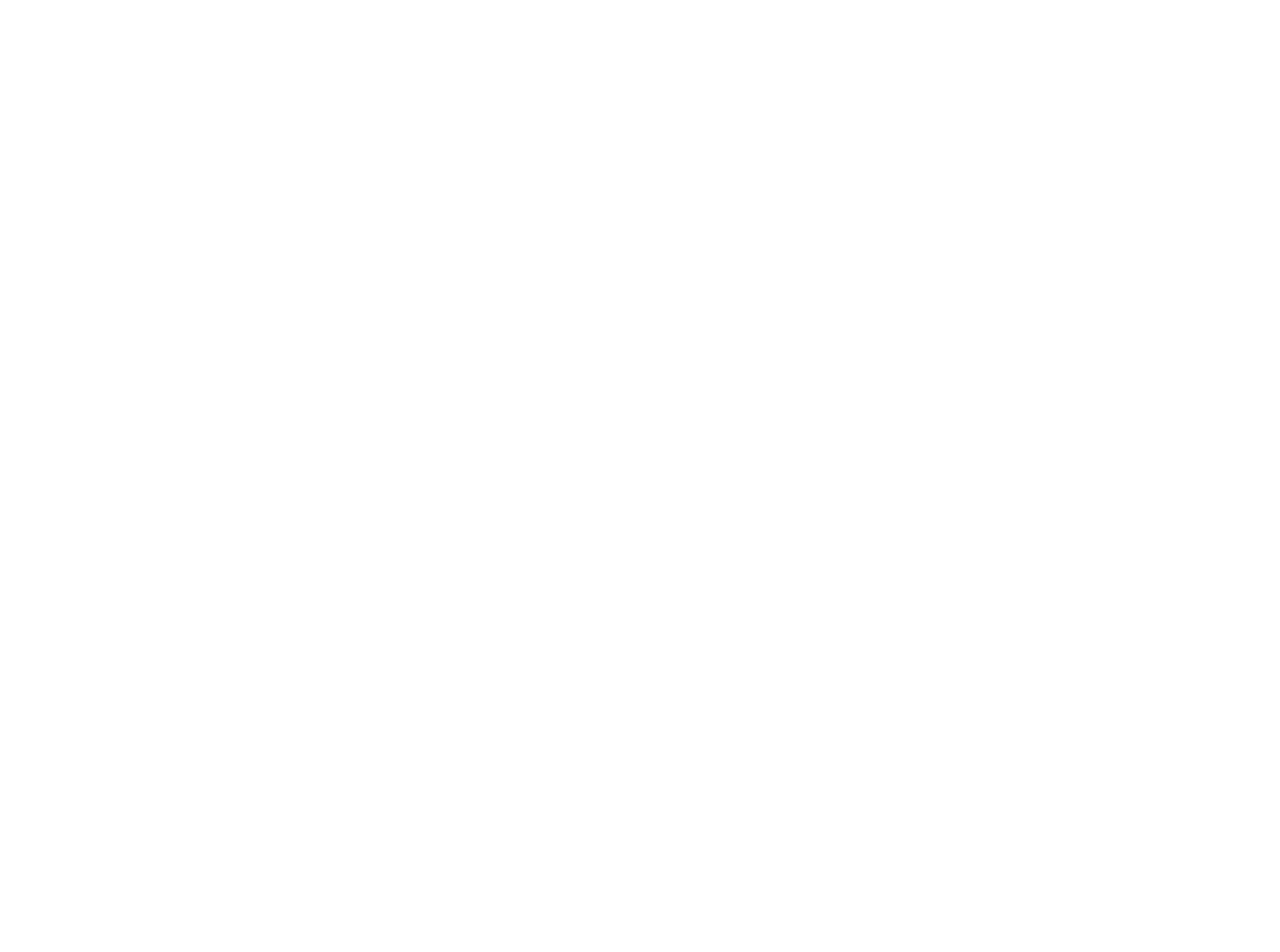
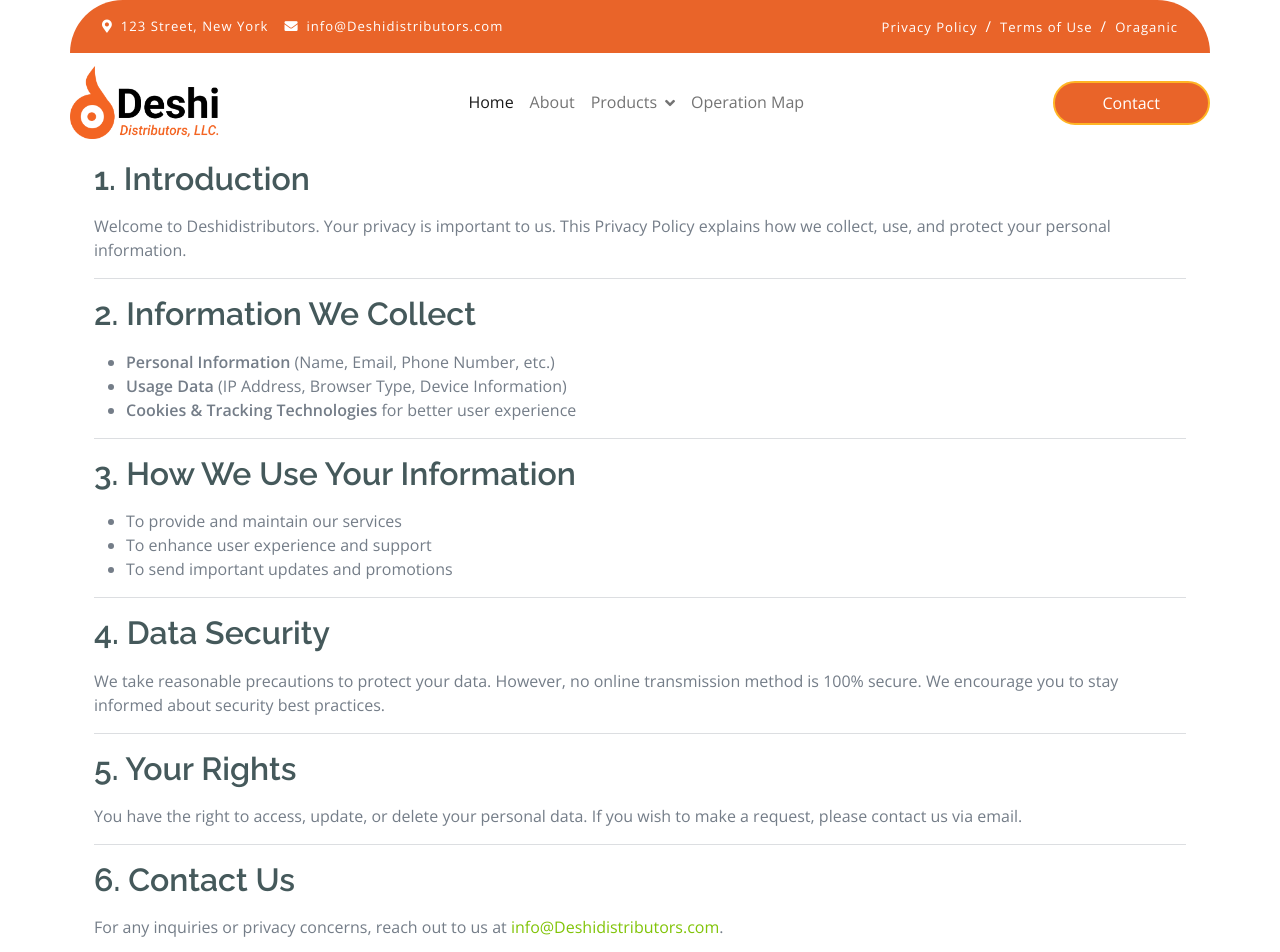
Before and after one commit to quantumedgesoft/Deshidistributors-FronEnd, a React (Vite) app: page /privacy-Policy in a window 1280 px wide. Before the commit this address had no page. Shown: the top 952 px of the page. Before the commit the page ends 800 px from the top, so only its background shows below. Built offline with nearby package versions, Linux system fonts and the light colour scheme.

Commit message:
privacy policy page add

```diff
--- a/src/components/navbar/Navbar.jsx
+++ b/src/components/navbar/Navbar.jsx
@@ -83,7 +83,7 @@
 
                 <div className="nav-item">
                   <Link
-                    href="#"
+                    href="/"
                     className="nav-link dropdown-toggle"
                     data-bs-toggle="dropdown"
                   >
--- a/src/components/navbar/Topbar.jsx
+++ b/src/components/navbar/Topbar.jsx
@@ -1,3 +1,4 @@
+import { Link } from "react-router"
 
 const Topbar = () => {
   return (
@@ -18,9 +19,9 @@
               </small>
             </div>
             <div className="top-link pe-2">
-              <a href="#" className="text-white">
+              <Link to="/privacy-Policy" className="text-white">
                 <small className="text-white mx-2">Privacy Policy</small>/
-              </a>
+              </Link>
               <a href="#" className="text-white">
                 <small className="text-white mx-2">Terms of Use</small>/
               </a>
--- a/src/pages/home/BestselleProducts.jsx
+++ b/src/pages/home/BestselleProducts.jsx
@@ -1,44 +1,75 @@
 import { useState } from "react";
-import OrganicTomato from "/src/assets/img/best-product-1.jpg";
+import Ovaltine from "/src/assets/prodducts/IMG-20250220-WA0320.jpg";
+import Zafran from "/src/assets/prodducts/IMG-20250220-WA0276.jpg";
+import BasilSeed from "/src/assets/prodducts/IMG-20250220-WA0281.jpg";
+import SunFlowerOil from "/src/assets/prodducts/IMG-20250220-WA0308.jpg";
+import HealthySoups from "/src/assets/prodducts/IMG-20250220-WA0332.jpg";
+import Linkgo from "/src/assets/prodducts/IMG-20250220-WA0333.jpg";
+import DryBean from "/src/assets/prodducts/IMG-20250220-WA0335.jpg";
+import ElachiRusk from "/src/assets/prodducts/slider9.jpg";
 
-const BestselleProducts = () => {
+const BestsellerProducts = () => {
   const [bestSellingItem, setBestSellingItem] = useState([
     {
       id: 1,
-      name: "Organic Tomato",
-      imgUrl: OrganicTomato,
+      name: "Ovaltine",
+      imgUrl: Ovaltine,
       like: 34,
       disliked: 2,
       rating: 5,
     },
     {
       id: 2,
-      name: "Fresh Orange",
-      imgUrl: "/src/assets/img/best-product-2.jpg",
+      name: "Zafran",
+      imgUrl: Zafran,
       like: 27,
       disliked: 3,
       rating: 4,
     },
     {
       id: 3,
-      name: "Green Apple",
-      imgUrl: "/src/assets/img/best-product-3.jpg",
+      name: "Basil Seed",
+      imgUrl: BasilSeed,
       like: 45,
       disliked: 5,
       rating: 3,
     },
     {
       id: 4,
-      name: "Organic Banana",
-      imgUrl: "/src/assets/img/best-product-4.jpg",
+      name: "Sun Flower Oil",
+      imgUrl: SunFlowerOil,
       like: 30,
       disliked: 1,
       rating: 4,
     },
     {
       id: 5,
-      name: "Fresh Orange",
-      imgUrl: "/src/assets/img/best-product-2.jpg",
+      name: "Healthy Soups",
+      imgUrl: HealthySoups,
+      like: 27,
+      disliked: 3,
+      rating: 4,
+    },
+    {
+      id: 6,
+      name: "Linkgo",
+      imgUrl: Linkgo,
+      like: 67,
+      disliked: 3,
+      rating: 4,
+    },
+    {
+      id: 7,
+      name: "Dry Bean",
+      imgUrl: DryBean,
+      like: 27,
+      disliked: 3,
+      rating: 4,
+    },
+    {
+      id: 8,
+      name: "Elachi Rusk",
+      imgUrl: ElachiRusk,
       like: 27,
       disliked: 3,
       rating: 4,
@@ -80,6 +111,7 @@
               <div className="text-center p-4 border rounded bg-light">
                 <img
                   src={item.imgUrl}
+                  style={{"height":"150px"}}
                   className="img-fluid rounded"
                   alt={item.name}
                 />
@@ -95,9 +127,6 @@
                       <i key={i} className="fas fa-star text-secondary"></i>
                     ))}
                   </div>
-
-                  <h4 className="mb-3">$3.12</h4>
-
                   {/* Like & Dislike Section */}
                   <div className="d-flex justify-content-center gap-3">
                     <button
@@ -123,4 +152,4 @@
   );
 };
 
-export default BestselleProducts;
+export default BestsellerProducts;
--- a/src/pages/home/Home.jsx
+++ b/src/pages/home/Home.jsx
@@ -1,5 +1,5 @@
 import BannerOne from "./BannerOne";
-import BestselleProducts from "./BestselleProducts";
+import BestsellerProducts from "./BestselleProducts";
 import FactsSection from "./FactsSection";
 import FeaturesCategory from "./FeaturesCategory";
 import FeaturesFruitsDisplay from "./FeaturesFruitsDisplay";
@@ -17,7 +17,7 @@
       <FeaturesFruitsDisplay />
       <FeaturesVegetablesDisplay />
       <BannerOne />
-      <BestselleProducts />
+      <BestsellerProducts />
       <FactsSection />
       <Testimonial/>
     </div>
--- /dev/null
+++ b/src/pages/privacyPolicy/PrivacyPolicy.jsx
@@ -0,0 +1,73 @@
+import React from "react";
+
+const PrivacyPolicy = () => {
+  return (
+    <div className="container py-5 bg-gradient-to-b">
+      <div className="max-w-4xl mx-auto bg-white p-10 shadow-2xl rounded-2xl">
+        <h1 className="text-4xl font-extrabold text-center text-gray-900 mb-4">Privacy Policy</h1>
+        <p className="text-md text-gray-600 text-center mb-6">Last updated: February 2025</p>
+
+        {[
+          {
+            title: "1. Introduction",
+            content:
+              "Welcome to Deshidistributors. Your privacy is important to us. This Privacy Policy explains how we collect, use, and protect your personal information.",
+          },
+          {
+            title: "2. Information We Collect",
+            content: (
+              <ul className="list-disc pl-5 space-y-2 text-gray-700">
+                <li><strong>Personal Information</strong> (Name, Email, Phone Number, etc.)</li>
+                <li><strong>Usage Data</strong> (IP Address, Browser Type, Device Information)</li>
+                <li><strong>Cookies & Tracking Technologies</strong> for better user experience</li>
+              </ul>
+            ),
+          },
+          {
+            title: "3. How We Use Your Information",
+            content: (
+              <ul className="list-disc pl-5 space-y-2 text-gray-700">
+                <li>To provide and maintain our services</li>
+                <li>To enhance user experience and support</li>
+                <li>To send important updates and promotions</li>
+              </ul>
+            ),
+          },
+          {
+            title: "4. Data Security",
+            content:
+              "We take reasonable precautions to protect your data. However, no online transmission method is 100% secure. We encourage you to stay informed about security best practices.",
+          },
+          {
+            title: "5. Your Rights",
+            content:
+              "You have the right to access, update, or delete your personal data. If you wish to make a request, please contact us via email.",
+          },
+          {
+            title: "6. Contact Us",
+            content: (
+              <p>
+                For any inquiries or privacy concerns, reach out to us at{" "}
+                <a
+                  href="mailto:support@yourcompany.com"
+                  className="text-blue-600 hover:text-blue-800 font-semibold transition"
+                >
+                  info@Deshidistributors.com
+                </a>
+                .
+              </p>
+            ),
+          },
+        ].map((section, index) => (
+          <section key={index} className="mb-8">
+            <h2 className="text-2xl font-bold mb-3 text-gray-900">{section.title}</h2>
+            <p className="text-gray-700">{section.content}</p>
+            {index !== 5 && <hr className="my-6 border-gray-300" />}
+          </section>
+        ))}
+      </div>
+    </div>
+  );
+};
+
+export default PrivacyPolicy;
--- a/src/routes/Router.jsx
+++ b/src/routes/Router.jsx
@@ -4,6 +4,7 @@
 import App from "../App"
 import Contact from "../pages/contact/Contact";
 import Shop from "../pages/shop/Shop";
+import PrivacyPolicy from "../pages/privacyPolicy/PrivacyPolicy";
 
 const Router = () => {
   return (
@@ -13,6 +14,7 @@
         <Route path="/about" element={<About />} />
         <Route path="/contact" element={<Contact />} />
         <Route path="/shop" element={<Shop />} />
+        <Route path="/privacy-Policy" element={<PrivacyPolicy/>} />
       </Route>
     </Routes>
   );
```
